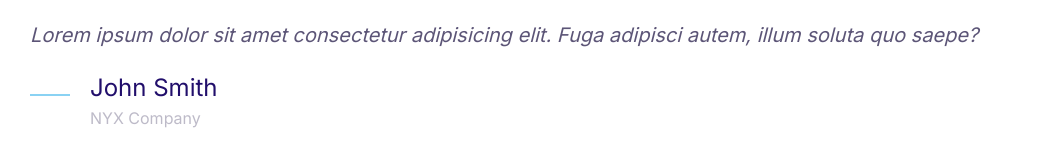
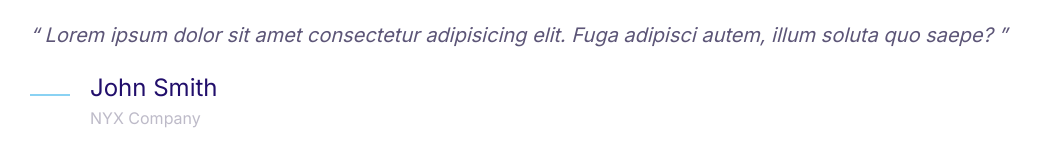
Before and after one commit to Elahirad/NYXify, a plain HTML site: page index.html in a window 1280 px wide. Shown: the whole page, without its empty margins (10-1051 px from the left). Drawn offline with Linux system fonts and the light colour scheme.

Commit message:
Adding missing quote symbols.

```diff
--- a/css/style.css
+++ b/css/style.css
@@ -376,6 +376,14 @@
   opacity: 0.4;
 }
 
+.quote__body::before {
+  content: open-quote;
+}
+
+.quote__body::after {
+  content: close-quote;
+}
+
 @media screen and (min-width: 1024px) {
   .quote {
     font-size: 2rem;
--- a/index.html
+++ b/index.html
@@ -16,7 +16,7 @@
   </head>
   <body>
     <blockquote class="quote">
-      <p>
+      <p class="quote__body">
         Lorem ipsum dolor sit amet consectetur adipisicing elit. Fuga adipisci
         autem, illum soluta quo saepe?
       </p>
```
